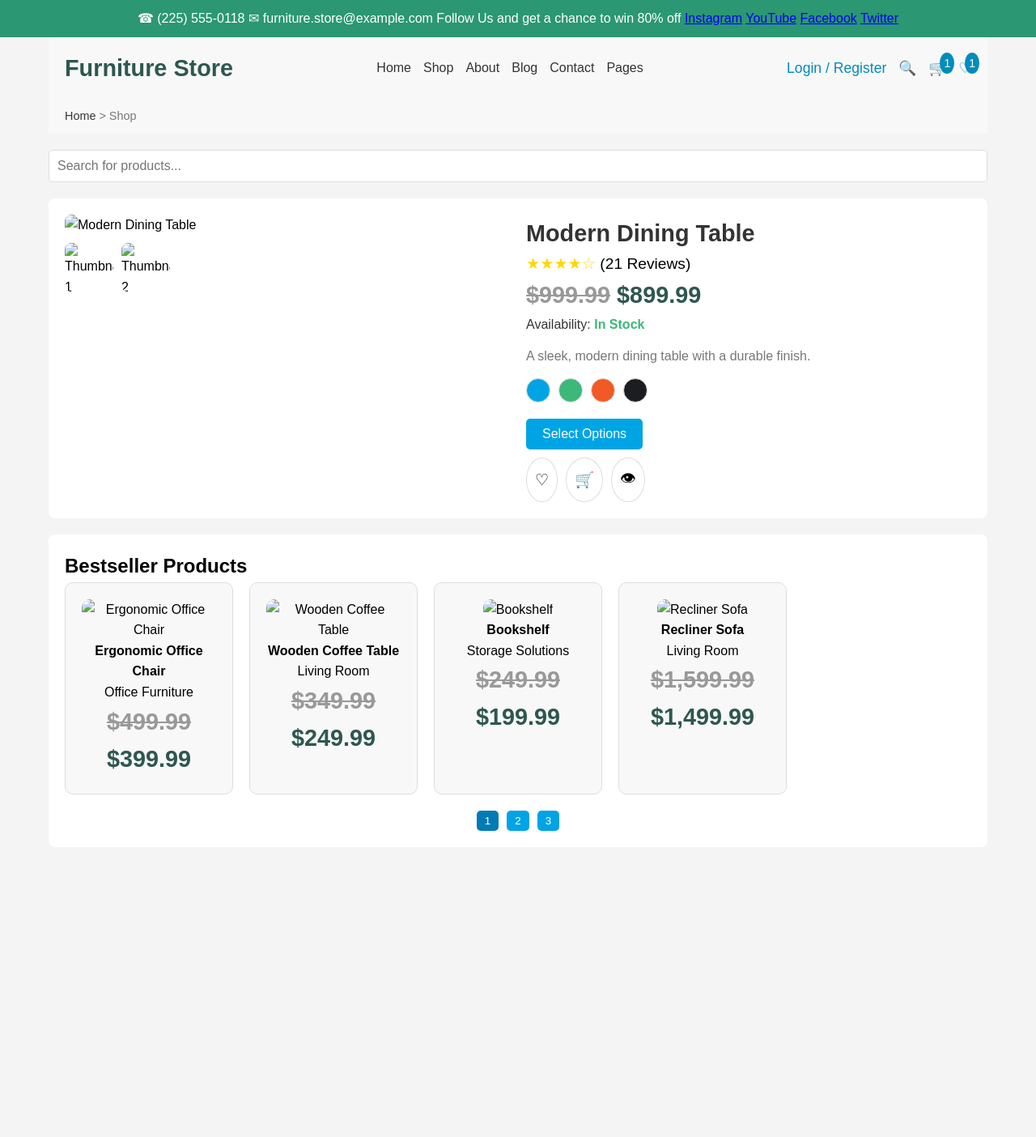
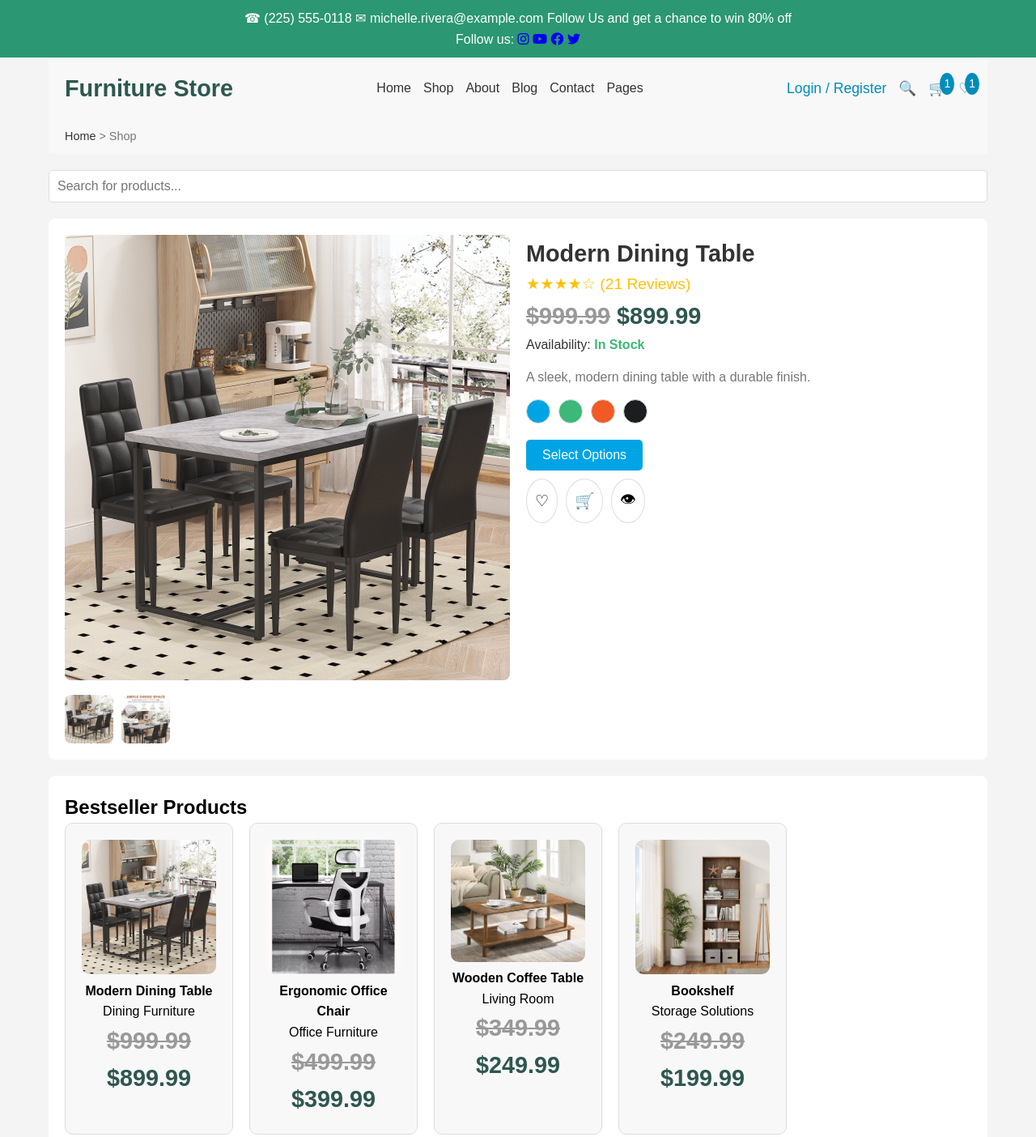
Before and after one commit to ketutezraugm/GDGoC, a plain HTML site: page index.html in a window 1280 px wide. Shown: the top 1404 px of the page at 81% size. Before the commit the page ends 1066 px from the top, so only its background shows below. Drawn offline with Linux system fonts and the light colour scheme.

Commit message:
Update index.html

```diff
--- a/index.html
+++ b/index.html
@@ -6,22 +6,22 @@
     <title>Furniture Store</title>
     <link rel="stylesheet" href="styles.css">
     <link href="https://cdnjs.cloudflare.com/ajax/libs/font-awesome/5.15.4/css/all.min.css" rel="stylesheet">
-    <base href="/GDGoC/">
 </head>
 <body>
     <!-- Top Green Bar -->
     <div class="top-bar">
-        <span class="contact-info">
+        <div class="contact-info">
             <span>&#9742; (225) 555-0118</span>
-            <span>&#9993; furniture.store@example.com</span>
+            <span>&#9993; <a href="mailto:michelle.rivera@example.com" style="color: #fff; text-decoration: none;">michelle.rivera@example.com</a></span>
             <span class="promo">Follow Us and get a chance to win 80% off</span>
-            <span class="social-icons">
-                <a href="#">Instagram</a>
-                <a href="#">YouTube</a>
-                <a href="#">Facebook</a>
-                <a href="#">Twitter</a>
-            </span>
-        </span>
+        </div>
+        <div class="social-icons">
+            <span class="follow-us">Follow us:</span>
+            <a href="#" aria-label="Instagram"><i class="fab fa-instagram"></i></a>
+            <a href="#" aria-label="YouTube"><i class="fab fa-youtube"></i></a>
+            <a href="#" aria-label="Facebook"><i class="fab fa-facebook"></i></a>
+            <a href="#" aria-label="Twitter"><i class="fab fa-twitter"></i></a>
+        </div>
     </div>
 
     <div class="container">
@@ -52,22 +52,22 @@
         <!-- Search Bar -->
         <input type="text" id="product-search" placeholder="Search for products..." class="search-bar">
 
-        <!-- Main Product Section -->
+        <!-- Main Product -->
         <div class="product-detail" id="product-detail">
             <div class="product-images">
                 <div class="main-image">
-                    <img src="product1.jpg" alt="Modern Dining Table" id="main-product-image">
+                    <img src="images/product1.jpg" alt="Modern Dining Table" id="main-product-image">
                 </div>
                 <div class="thumbnail-images">
-                    <img src="product1.jpg" alt="Thumbnail 1" class="active-thumbnail">
-                    <img src="product1_thumb1.jpg" alt="Thumbnail 2">
+                    <img src="images/product1.jpg" alt="Thumbnail 1" class="active-thumbnail">
+                    <img src="images/product1_thumb1.jpg" alt="Thumbnail 2">
                 </div>
             </div>
             <div class="product-info">
                 <h2>Modern Dining Table</h2>
                 <div class="rating">
-                    <span style="color: #FFD700;">★★★★☆</span>
-                    <span style="color: #000;">(21 Reviews)</span>
+                    <span style="color: #FFC107;">★★★★☆</span>
+                    <span style="color: #FFC107;">(21 Reviews)</span>
                 </div>
                 <p class="price">
                     <span class="original-price">$999.99</span> $899.99
@@ -99,128 +99,141 @@
             <div class="product-grid" id="product-grid">
                 <!-- Product 1 -->
                 <div class="product-card"
+                    data-title="Modern Dining Table"
+                    data-reviews="★★★★☆ (21 Reviews)"
+                    data-description="A sleek, modern dining table with a durable finish."
+                    data-thumbnails='["images/product1.jpg", "images/product1_thumb1.jpg"]'>
+                    <img src="images/product1.jpg" alt="Modern Dining Table">
+                    <h4 class="product-title">Modern Dining Table</h4>
+                    <p class="product-subtitle">Dining Furniture</p>
+                    <p class="price">
+                        <span class="original-price">$999.99</span> $899.99
+                    </p>
+                </div>
+                <!-- Product 2 -->
+                <div class="product-card"
                     data-title="Ergonomic Office Chair"
                     data-reviews="★★★★☆ (17 Reviews)"
                     data-description="A comfortable chair for ultimate office productivity."
-                    data-thumbnails='["product2.jpg", "product2_thumb1.jpg"]'>
-                    <img src="product2.jpg" alt="Ergonomic Office Chair">
+                    data-thumbnails='["images/product2.jpg", "images/product2_thumb1.jpg"]'>
+                    <img src="images/product2.jpg" alt="Ergonomic Office Chair">
                     <h4 class="product-title">Ergonomic Office Chair</h4>
                     <p class="product-subtitle">Office Furniture</p>
                     <p class="price">
                         <span class="original-price">$499.99</span> $399.99
                     </p>
                 </div>
-                <!-- Product 2 -->
+                <!-- Product 3 -->
                 <div class="product-card"
                     data-title="Wooden Coffee Table"
                     data-reviews="★★★☆☆ (13 Reviews)"
                     data-description="A stylish coffee table with a rustic wooden finish."
-                    data-thumbnails='["product3.jpg", "product3_thumb1.jpg"]'>
-                    <img src="product3.jpg" alt="Wooden Coffee Table">
+                    data-thumbnails='["images/product3.jpg", "images/product3_thumb1.jpg"]'>
+                    <img src="images/product3.jpg" alt="Wooden Coffee Table">
                     <h4 class="product-title">Wooden Coffee Table</h4>
                     <p class="product-subtitle">Living Room</p>
                     <p class="price">
                         <span class="original-price">$349.99</span> $249.99
                     </p>
                 </div>
-                <!-- Product 3 -->
+                <!-- Product 4 -->
                 <div class="product-card"
                     data-title="Bookshelf"
                     data-reviews="★★★★★ (48 Reviews)"
                     data-description="A spacious bookshelf with adjustable shelves for storage."
-                    data-thumbnails='["product4.jpg", "product4_thumb1.jpg"]'>
-                    <img src="product4.jpg" alt="Bookshelf">
+                    data-thumbnails='["images/product4.jpg", "images/product4_thumb1.jpg"]'>
+                    <img src="images/product4.jpg" alt="Bookshelf">
                     <h4 class="product-title">Bookshelf</h4>
                     <p class="product-subtitle">Storage Solutions</p>
                     <p class="price">
                         <span class="original-price">$249.99</span> $199.99
                     </p>
                 </div>
-                <!-- Product 4 -->
+                <!-- Product 5 -->
                 <div class="product-card"
                     data-title="Recliner Sofa"
                     data-reviews="★★★★☆ (35 Reviews)"
                     data-description="A comfortable reclining sofa for your living room."
-                    data-thumbnails='["product5.jpg", "product5_thumb1.jpg"]'>
-                    <img src="product5.jpg" alt="Recliner Sofa">
+                    data-thumbnails='["images/product5.jpg", "images/product5_thumb1.jpg"]'>
+                    <img src="images/product5.jpg" alt="Recliner Sofa">
                     <h4 class="product-title">Recliner Sofa</h4>
                     <p class="product-subtitle">Living Room</p>
                     <p class="price">
                         <span class="original-price">$1,599.99</span> $1,499.99
                     </p>
                 </div>
-                <!-- Product 5 -->
+                <!-- Product 6 -->
                 <div class="product-card"
                     data-title="Accent Chair"
                     data-reviews="★★★★☆ (20 Reviews)"
                     data-description="A chic and stylish accent chair for your home."
-                    data-thumbnails='["product6.jpg", "product6_thumb1.jpg"]'>
-                    <img src="product6.jpg" alt="Accent Chair">
+                    data-thumbnails='["images/product6.jpg", "images/product6_thumb1.jpg"]'>
+                    <img src="images/product6.jpg" alt="Accent Chair">
                     <h4 class="product-title">Accent Chair</h4>
                     <p class="product-subtitle">Seating Solutions</p>
                     <p class="price">
                         <span class="original-price">$599.99</span> $499.99
                     </p>
                 </div>
-                <!-- Product 6 -->
+                <!-- Product 7 -->
                 <div class="product-card"
                     data-title="Glass Coffee Table"
                     data-reviews="★★★☆☆ (14 Reviews)"
                     data-description="A minimalist glass coffee table for your living room."
-                    data-thumbnails='["product7.jpg", "product7_thumb1.jpg"]'>
-                    <img src="product7.jpg" alt="Glass Coffee Table">
+                    data-thumbnails='["images/product7.jpg", "images/product7_thumb1.jpg"]'>
+                    <img src="images/product7.jpg" alt="Glass Coffee Table">
                     <h4 class="product-title">Glass Coffee Table</h4>
                     <p class="product-subtitle">Living Room</p>
                     <p class="price">
                         <span class="original-price">$699.99</span> $599.99
                     </p>
                 </div>
-                <!-- Product 7 -->
+                <!-- Product 8 -->
                 <div class="product-card"
                     data-title="Storage Cabinet"
                     data-reviews="★★★★☆ (28 Reviews)"
                     data-description="A versatile storage cabinet for all your needs."
-                    data-thumbnails='["product8.jpg", "product8_thumb1.jpg"]'>
-                    <img src="product8.jpg" alt="Storage Cabinet">
+                    data-thumbnails='["images/product8.jpg", "images/product8_thumb1.jpg"]'>
+                    <img src="images/product8.jpg" alt="Storage Cabinet">
                     <h4 class="product-title">Storage Cabinet</h4>
                     <p class="product-subtitle">Storage Solutions</p>
                     <p class="price">
                         <span class="original-price">$399.99</span> $299.99
                     </p>
                 </div>
-                <!-- Product 8 -->
+                <!-- Product 9 -->
                 <div class="product-card"
                     data-title="King-Size Bed Frame"
                     data-reviews="★★★★☆ (32 Reviews)"
                     data-description="A luxurious king-size bed frame for your bedroom."
-                    data-thumbnails='["product9.jpg", "product9_thumb1.jpg"]'>
-                    <img src="product9.jpg" alt="King-Size Bed Frame">
+                    data-thumbnails='["images/product9.jpg", "images/product9_thumb1.jpg"]'>
+                    <img src="images/product9.jpg" alt="King-Size Bed Frame">
                     <h4 class="product-title">King-Size Bed Frame</h4>
                     <p class="product-subtitle">Bedroom Furniture</p>
                     <p class="price">
                         <span class="original-price">$1,899.99</span> $1,699.99
                     </p>
                 </div>
-                <!-- Product 9 -->
+                <!-- Product 10 -->
                 <div class="product-card"
                     data-title="Nightstand"
                     data-reviews="★★★★☆ (15 Reviews)"
                     data-description="A stylish nightstand for your bedroom essentials."
-                    data-thumbnails='["product10.jpg", "product10_thumb1.jpg"]'>
-                    <img src="product10.jpg" alt="Nightstand">
+                    data-thumbnails='["images/product10.jpg", "images/product10_thumb1.jpg"]'>
+                    <img src="images/product10.jpg" alt="Nightstand">
                     <h4 class="product-title">Nightstand</h4>
                     <p class="product-subtitle">Bedroom Furniture</p>
                     <p class="price">
                         <span class="original-price">$199.99</span> $149.99
                     </p>
                 </div>
-                <!-- Product 10 -->
+                <!-- Product 11 -->
                 <div class="product-card"
                     data-title="Outdoor Patio Set"
                     data-reviews="★★★★★ (41 Reviews)"
                     data-description="A modern patio set for outdoor comfort."
-                    data-thumbnails='["product11.jpg", "product11_thumb1.jpg"]'>
-                    <img src="product11.jpg" alt="Outdoor Patio Set">
+                    data-thumbnails='["images/product11.jpg", "images/product11_thumb1.jpg"]'>
+                    <img src="images/product11.jpg" alt="Outdoor Patio Set">
                     <h4 class="product-title">Outdoor Patio Set</h4>
                     <p class="product-subtitle">Outdoor Furniture</p>
                     <p class="price">
```
